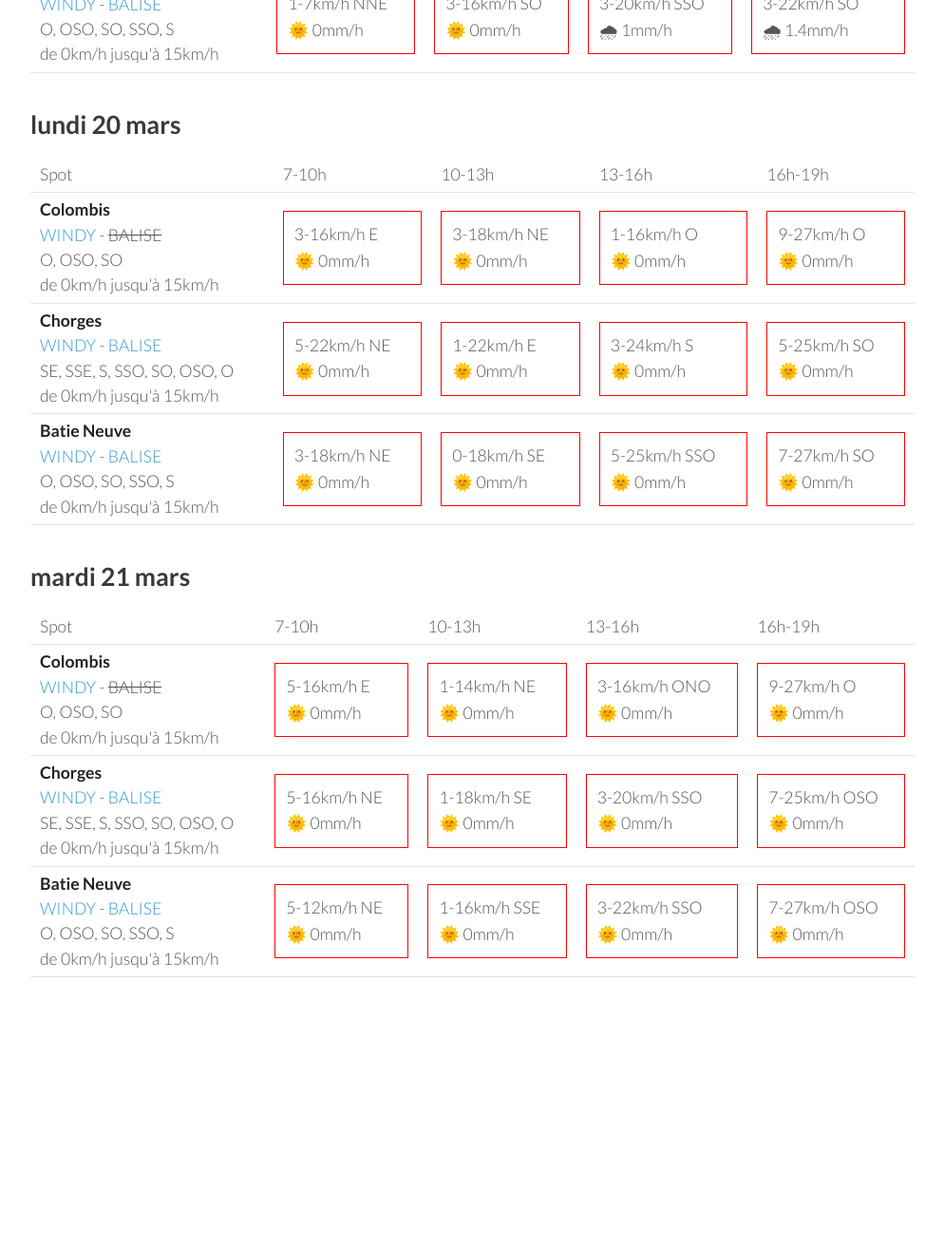
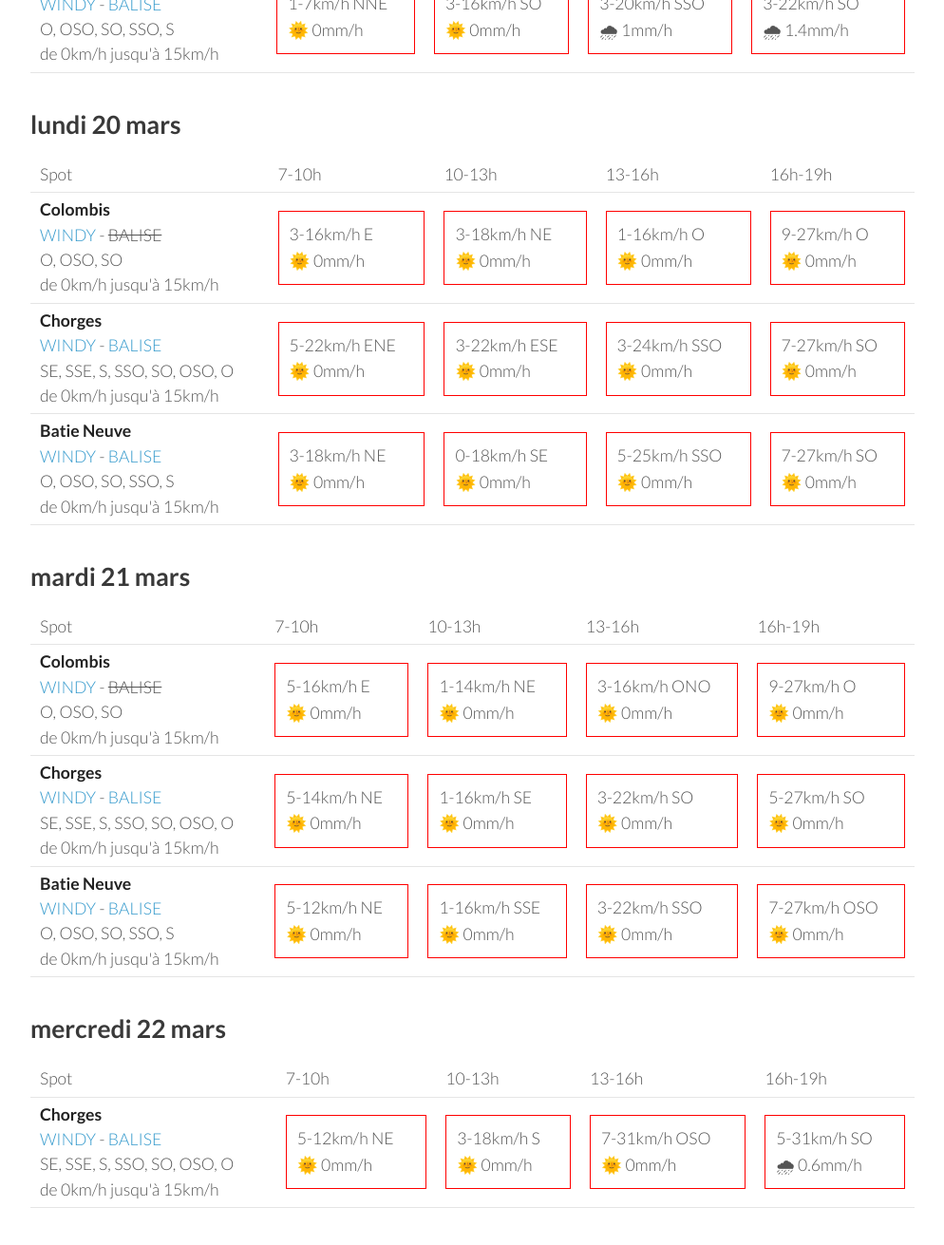
Before and after one commit to parapente-dans-le-nord/parapente-dans-le-nord.github.io, a Jekyll site: the page built from saint_andre.markdown, in a window 1280 px wide and 1400 px high, scrolled down 1592 px. Shown: the top 1311 px of the window at 95% size, without its empty margins (26-1020 px from the left). Built offline with Jekyll 4.4.1, drawn with Linux system fonts in a browser that asks for light colours; before the commit the page ends 2749 px from its top, so only the background shows below that; some of the changed text lies outside the part shown.

Commit message:
update index.markdown

```diff
--- a/saint_andre.markdown
+++ b/saint_andre.markdown
@@ -7,7 +7,7 @@ title:  "Tous les spots"
 {: .links}
 
 # Prevision Windy, modèle Arome
-page mise à jour le vendredi 17 mars 06:35
+page mise à jour le vendredi 17 mars 10:35
 
 ## vendredi 17 mars
 
@@ -126,10 +126,10 @@ page mise à jour le vendredi 17 mars 06:35
 <tr>
         <td><strong>Chorges</strong><br><a href="https://windy.com/44.578/6.280?44.559,6.262,10">WINDY</a> - <span class=""><a href="https://www.openwindmap.org/PP554">BALISE</a> </span><br> <span class="vent-favorable">SE, SSE, S, SSO, SO, OSO, O</span><br><span class="force-vent">de 0km/h jusqu'à 15km/h</span> </td>
 
-            <td><div class="not-flyable"><p>1-9km/h NE</p><p>🌞 0mm/h</p></div></td>
-            <td><div class="not-flyable"><p>3-16km/h SO</p><p>🌞 0mm/h</p></div></td>
-            <td><div class="not-flyable"><p>3-20km/h SO</p><p>🌧 0.9mm/h</p></div></td>
-            <td><div class="not-flyable"><p>1-22km/h OSO</p><p>🌧 1.4mm/h</p></div></td>
+            <td><div class="not-flyable"><p>1-11km/h NE</p><p>🌧 0.8mm/h</p></div></td>
+            <td><div class="not-flyable"><p>0-11km/h NE</p><p>🌧 1mm/h</p></div></td>
+            <td><div class="flyable"><p>1-14km/h O</p><p>🌧 0.4mm/h</p></div></td>
+            <td><div class="not-flyable"><p>3-18km/h OSO</p><p>🌧 0.7mm/h</p></div></td>
 
 
     </tr>
@@ -172,10 +172,10 @@ page mise à jour le vendredi 17 mars 06:35
 <tr>
         <td><strong>Chorges</strong><br><a href="https://windy.com/44.578/6.280?44.559,6.262,10">WINDY</a> - <span class=""><a href="https://www.openwindmap.org/PP554">BALISE</a> </span><br> <span class="vent-favorable">SE, SSE, S, SSO, SO, OSO, O</span><br><span class="force-vent">de 0km/h jusqu'à 15km/h</span> </td>
 
-            <td><div class="not-flyable"><p>5-22km/h NE</p><p>🌞 0mm/h</p></div></td>
-            <td><div class="not-flyable"><p>1-22km/h E</p><p>🌞 0mm/h</p></div></td>
-            <td><div class="not-flyable"><p>3-24km/h S</p><p>🌞 0mm/h</p></div></td>
-            <td><div class="not-flyable"><p>5-25km/h SO</p><p>🌞 0mm/h</p></div></td>
+            <td><div class="not-flyable"><p>5-22km/h ENE</p><p>🌞 0mm/h</p></div></td>
+            <td><div class="not-flyable"><p>3-22km/h ESE</p><p>🌞 0mm/h</p></div></td>
+            <td><div class="not-flyable"><p>3-24km/h SSO</p><p>🌞 0mm/h</p></div></td>
+            <td><div class="not-flyable"><p>7-27km/h SO</p><p>🌞 0mm/h</p></div></td>
 
 
     </tr>
@@ -218,10 +218,10 @@ page mise à jour le vendredi 17 mars 06:35
 <tr>
         <td><strong>Chorges</strong><br><a href="https://windy.com/44.578/6.280?44.559,6.262,10">WINDY</a> - <span class=""><a href="https://www.openwindmap.org/PP554">BALISE</a> </span><br> <span class="vent-favorable">SE, SSE, S, SSO, SO, OSO, O</span><br><span class="force-vent">de 0km/h jusqu'à 15km/h</span> </td>
 
-            <td><div class="not-flyable"><p>5-16km/h NE</p><p>🌞 0mm/h</p></div></td>
-            <td><div class="not-flyable"><p>1-18km/h SE</p><p>🌞 0mm/h</p></div></td>
-            <td><div class="not-flyable"><p>3-20km/h SSO</p><p>🌞 0mm/h</p></div></td>
-            <td><div class="not-flyable"><p>7-25km/h OSO</p><p>🌞 0mm/h</p></div></td>
+            <td><div class="not-flyable"><p>5-14km/h NE</p><p>🌞 0mm/h</p></div></td>
+            <td><div class="not-flyable"><p>1-16km/h SE</p><p>🌞 0mm/h</p></div></td>
+            <td><div class="not-flyable"><p>3-22km/h SO</p><p>🌞 0mm/h</p></div></td>
+            <td><div class="not-flyable"><p>5-27km/h SO</p><p>🌞 0mm/h</p></div></td>
 
 
     </tr>
@@ -239,3 +239,29 @@ page mise à jour le vendredi 17 mars 06:35
 </tbody>
 </table>
 {:/}
+## mercredi 22 mars
+
+{::nomarkdown}
+<table>
+  <tbody>
+    <tr>
+      <td>Spot</td>
+      <td>7-10h</td>
+      <td>10-13h</td>
+      <td>13-16h</td>
+      <td>16h-19h</td>
+    </tr>
+<tr>
+        <td><strong>Chorges</strong><br><a href="https://windy.com/44.578/6.280?44.559,6.262,10">WINDY</a> - <span class=""><a href="https://www.openwindmap.org/PP554">BALISE</a> </span><br> <span class="vent-favorable">SE, SSE, S, SSO, SO, OSO, O</span><br><span class="force-vent">de 0km/h jusqu'à 15km/h</span> </td>
+
+            <td><div class="not-flyable"><p>5-12km/h NE</p><p>🌞 0mm/h</p></div></td>
+            <td><div class="not-flyable"><p>3-18km/h S</p><p>🌞 0mm/h</p></div></td>
+            <td><div class="not-flyable"><p>7-31km/h OSO</p><p>🌞 0mm/h</p></div></td>
+            <td><div class="not-flyable"><p>5-31km/h SO</p><p>🌧 0.6mm/h</p></div></td>
+
+
+    </tr>
+
+</tbody>
+</table>
+{:/}
```
